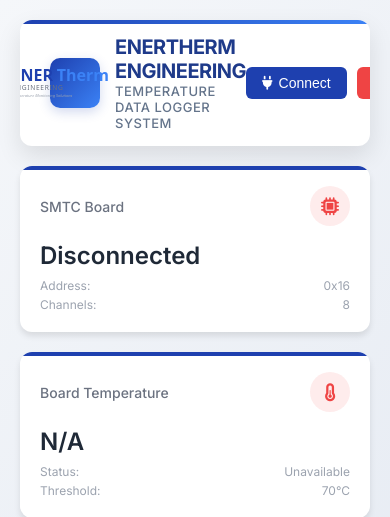
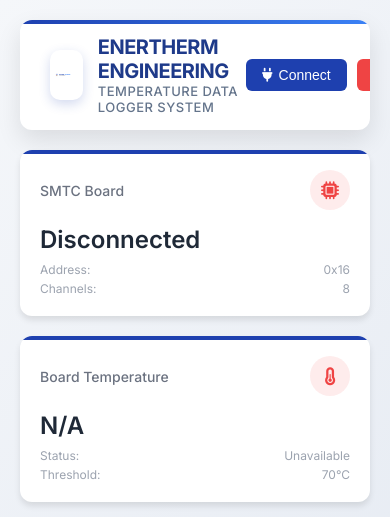
Before and after one commit to eengrajesh/DataLogger, a Flask app: page / in a window 390 px wide; the page is wider, and only the part inside the window is pictured. Shown: the top 517 px of that part. Run offline with Flask 3, Linux system fonts and the light colour scheme; data that the repository does not hold is empty; some libraries are stand-ins or nearby versions.

Commit message:
fix: Improve logo container sizing and alignment
- Change logo container background to white for better contrast
- Add padding and overflow handling to logo container
- Use max-width/max-height for proper image scaling
- Fix fallback icon color for white background
- Remove hardcoded image dimensions for better responsiveness

🤖 Generated with Claude Code
Co-Authored-By: Claude <noreply@anthropic.com>

```diff
--- a/data-logger-project/templates/dashboard.html
+++ b/data-logger-project/templates/dashboard.html
@@ -73,23 +73,25 @@
         .logo-container {
             width: 50px;
             height: 50px;
-            background: var(--brand-gradient);
+            background: white;
             border-radius: 10px;
             display: flex;
             align-items: center;
             justify-content: center;
             box-shadow: 0 4px 12px rgba(30, 64, 175, 0.2);
             position: relative;
+            overflow: hidden;
+            padding: 5px;
         }
 
         .logo-container img {
-            width: 35px;
-            height: 35px;
+            max-width: 100%;
+            max-height: 100%;
             object-fit: contain;
         }
 
         .logo-fallback {
-            color: white;
+            color: var(--primary);
             font-size: 24px;
         }
 
@@ -1882,8 +1884,6 @@
             const svgImg = new Image();
             svgImg.onload = function() {
                 logoContainer.innerHTML = '';
-                svgImg.style.height = '40px';
-                svgImg.style.width = 'auto';
                 logoContainer.appendChild(svgImg);
             };
 
@@ -1892,13 +1892,12 @@
                 const img = new Image();
                 img.onload = function() {
                     logoContainer.innerHTML = '';
-                    img.style.height = '35px';
-                    img.style.width = 'auto';
                     logoContainer.appendChild(img);
                 };
 
                 img.onerror = function() {
-                    // Keep the fallback icon
+                    // Keep the fallback icon - change background back to gradient
+                    logoContainer.style.background = 'var(--brand-gradient)';
                     console.log('Logo files not found, using fallback icon');
                 };
 
```
